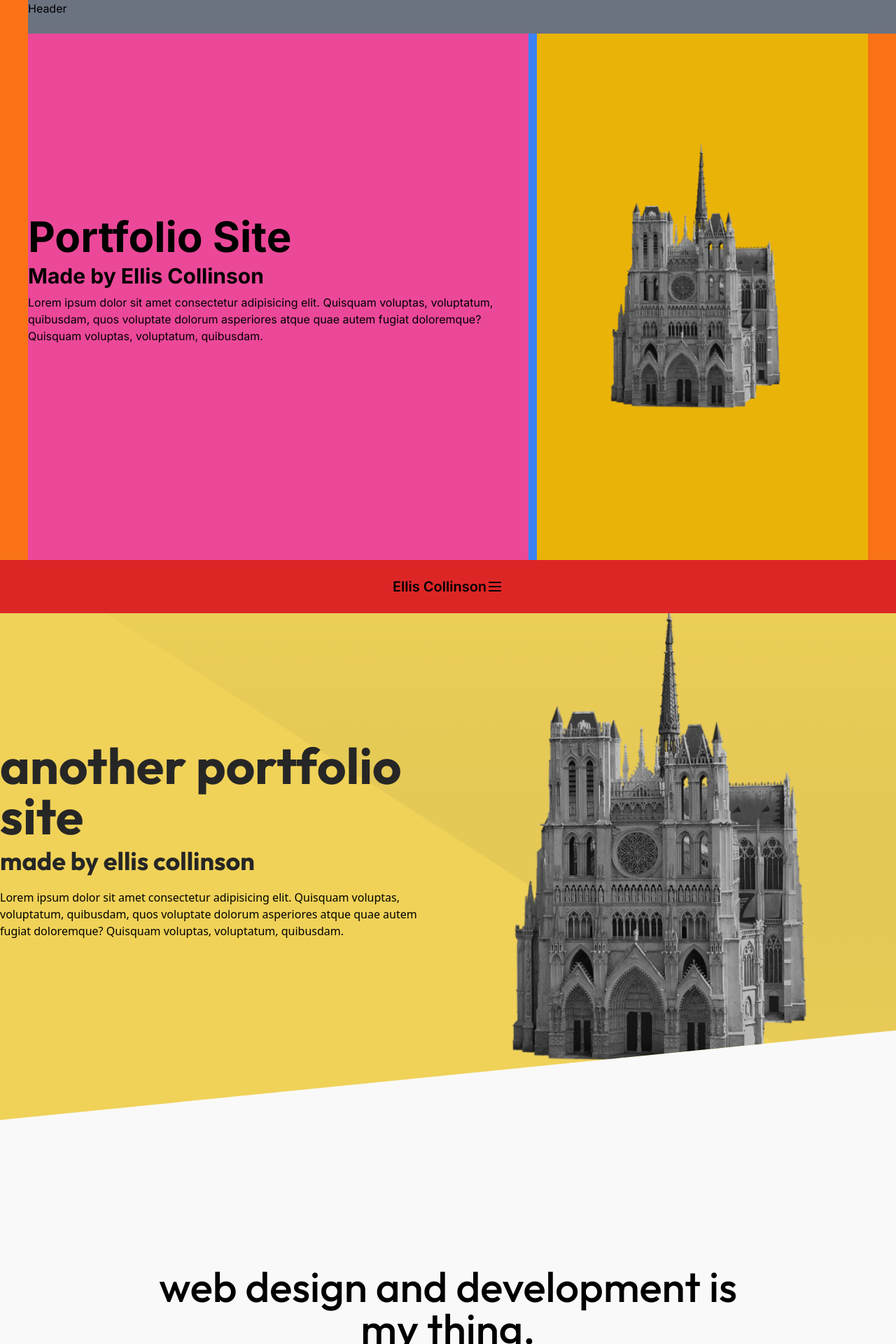
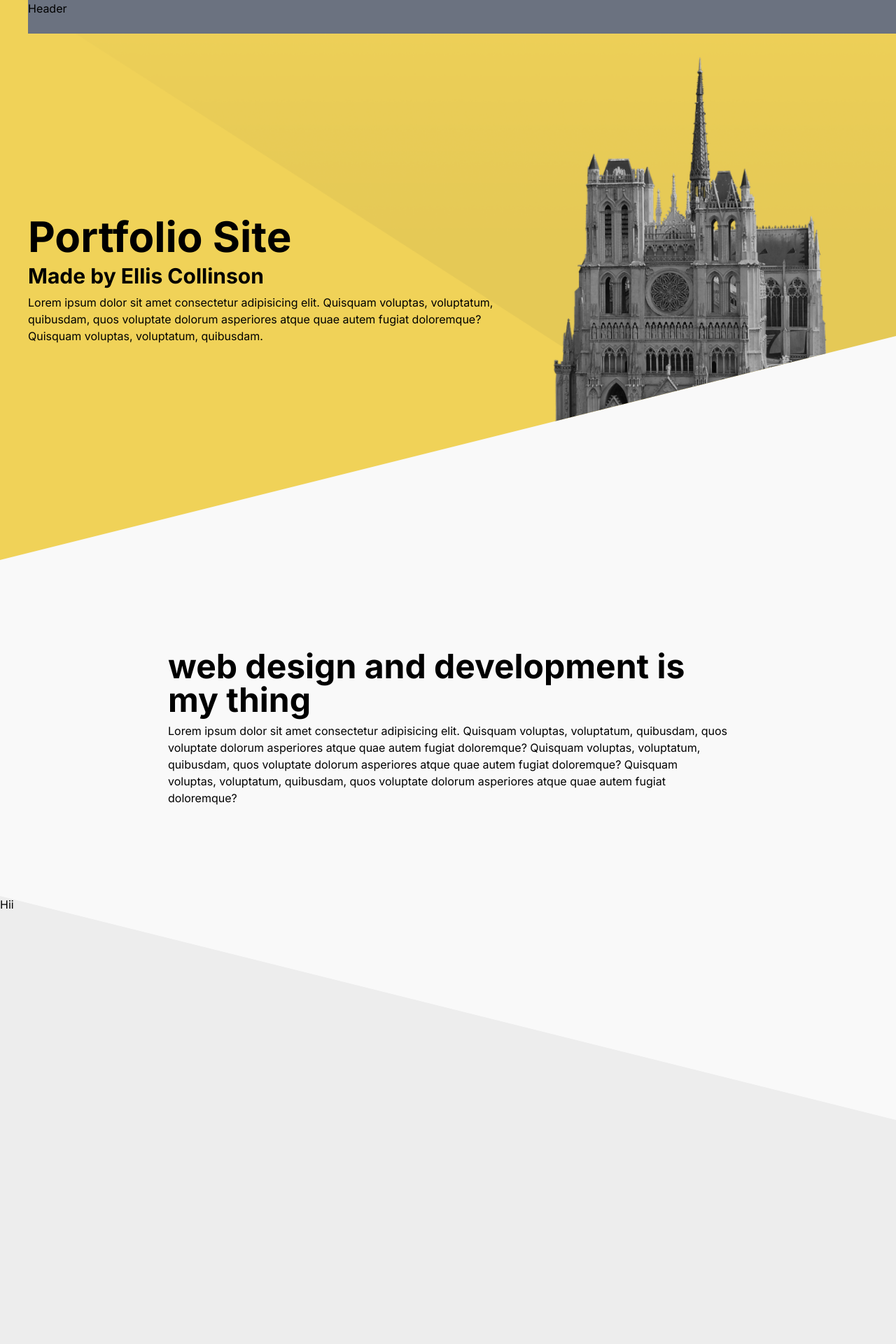
Before and after one commit to HeyEbb/portfolio, a Next.js app: page / in a window 1280 px wide. Shown: the top 1920 px of the page at 70% size. Built offline with nearby package versions, Linux system fonts and the light colour scheme.

Commit message:
✨feat: Removing scaffolds for first and second section.

```diff
--- a/src/app/globals.css
+++ b/src/app/globals.css
@@ -31,3 +31,7 @@ h1 {
 h2 {
   @apply text-3xl font-bold mb-2;
 }
+
+h3 {
+  @apply text-5xl font-bold mb-2;
+}
--- a/src/app/page.tsx
+++ b/src/app/page.tsx
@@ -10,11 +10,20 @@ export default function Page() {
   return (
     <>
       {/* background holder */}
-      <div className="bg-orange-500 flex justify-center">
+      <section
+        className="flex justify-center"
+        style={{
+          // gives the yellow background a slanted edge
+          clipPath: "polygon(100% 0, 0 0, 0 100%, 100% calc(100% - 25vw))",
+          backgroundImage: "url('/static/img/yellow_bg.png')",
+          backgroundSize: "cover",
+          backgroundPosition: "center",
+        }}
+      >
         {/* container */}
-        <div className="bg-blue-500 container mx-5 md:mx-10 h-screen grid grid-cols-1 lg:grid-cols-5 gap-0 lg:gap-3">
-        <div className="bg-gray-500 absolute container h-12">Header</div>
-          <div className="bg-pink-500 col-span-3 flex justify-center flex-col py-16 lg:py-0">
+        <div className="container mx-5 md:mx-10 h-screen grid grid-cols-1 lg:grid-cols-5 gap-0 lg:gap-3">
+          <div className="bg-gray-500 absolute container h-12">Header</div>
+          <div className=" col-span-3 flex justify-center flex-col py-16 lg:py-0">
             <h1>Portfolio Site</h1>
             <h2>Made by Ellis Collinson</h2>
             <p>
@@ -24,17 +33,45 @@ export default function Page() {
               quibusdam.
             </p>
           </div>
-          <div className="bg-yellow-500 col-span-2 flex justify-center flex-col items-center ">
+          <div className="col-span-2 flex justify-center flex-col items-center ">
             <Image
               src="/static/img/cathedral.png"
               alt="cathedral"
-              width="250"
-              height="250"
-              className="h-full w-auto lg:h-auto lg:w-72 "
+              width="450"
+              height="450"
+              className="h-full w-auto lg:h-auto "
             />
           </div>
         </div>
-      </div>
+      </section>
+
+      {/* second */}
+      <section className="flex justify-center">
+        <div className="container flex justify-center h-96 items-center p-10 sm:p-20 md:p-40 lg:p-60 flex-col">
+          <h3> web design and development is my thing</h3>
+          <p>
+            Lorem ipsum dolor sit amet consectetur adipisicing elit. Quisquam
+            voluptas, voluptatum, quibusdam, quos voluptate dolorum asperiores
+            atque quae autem fugiat doloremque? Quisquam voluptas, voluptatum,
+            quibusdam, quos voluptate dolorum asperiores atque quae autem fugiat
+            doloremque? Quisquam voluptas, voluptatum, quibusdam, quos voluptate
+            dolorum asperiores atque quae autem fugiat doloremque?
+          </p>
+        </div>
+      </section>
+
+      <section
+        className="tw-bg-blue-500 w-full h-screen "
+        style={{
+          // gives the yellow background a slanted edge
+          clipPath: "polygon(100% calc(25vw), 0 0, 0 100%, 100% 100%)",
+          backgroundColor: "#EDEDED",
+          backgroundSize: "cover",
+          backgroundPosition: "center",
+        }}
+      >
+        Hii
+      </section>
 
       <main className="h-screen">
         <Header />
```
